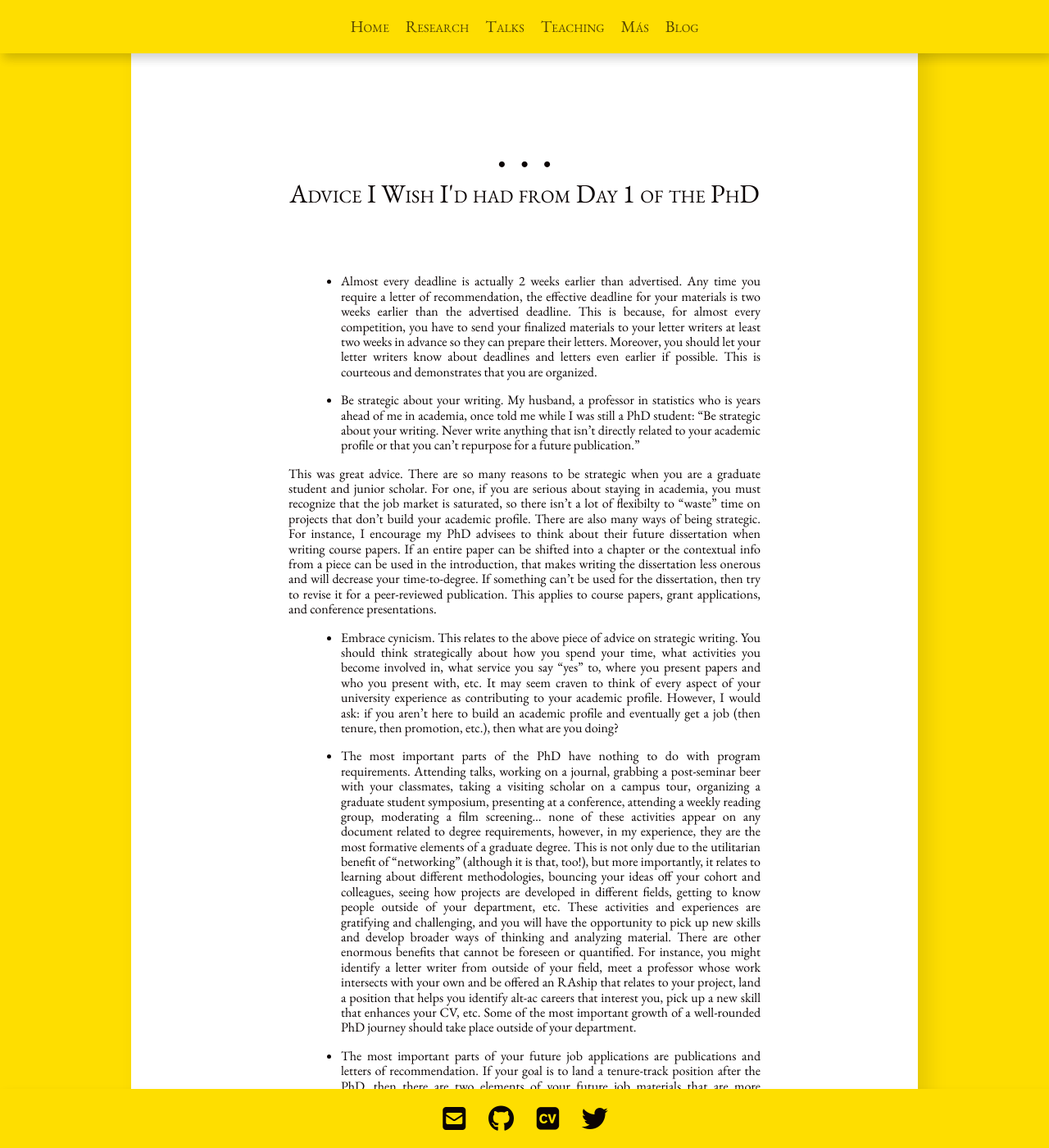
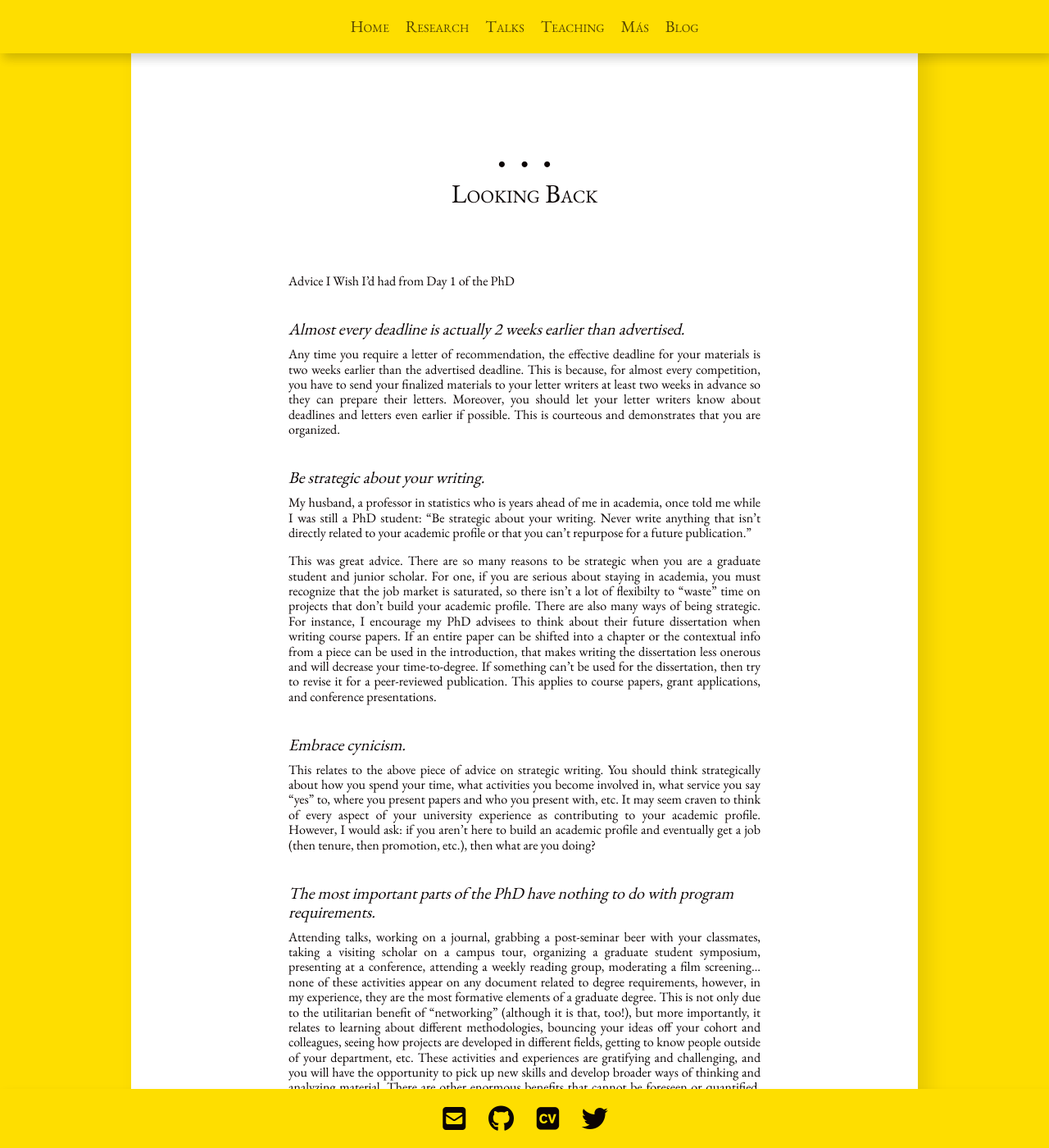
Before and after one commit to dajmcdon/tamara-site, a Jekyll site: the page built from _posts/2021-09-01-wishes.md, in a window 1280 px wide and 1400 px high. Shown: the whole window at 82% size. Built offline with Jekyll 4.4.1, drawn with Linux system fonts in a browser that asks for light colours; nearby versions of some CDN libraries; some web fonts are replaced; some of the changed text lies outside the part shown.

Commit message:
fix post

```diff
--- a/_posts/2021-09-01-wishes.md
+++ b/_posts/2021-09-01-wishes.md
@@ -1,27 +1,27 @@
 ---
-title: "Advice I Wish I'd had from Day 1 of the PhD"
+title: "Looking Back"
 layout: my-post
-excerpt: Thing I Wish I Had Known pre-PhD...
+excerpt: Things I wish I had known pre-PhD...
 
 ---
+Advice I Wish I'd had from Day 1 of the PhD
 
-
-* Almost every deadline is actually 2 weeks earlier than advertised.
+#### Almost every deadline is actually 2 weeks earlier than advertised.
 Any time you require a letter of recommendation, the effective deadline for your materials is two weeks earlier than the advertised deadline. This is because, for almost every competition, you have to send your finalized materials to your letter writers at least two weeks in advance so they can prepare their letters. Moreover, you should let your letter writers know about deadlines and letters even earlier if possible. This is courteous and demonstrates that you are organized.
 
-* Be strategic about your writing.
+#### Be strategic about your writing.
 My husband, a professor in statistics who is years ahead of me in academia, once told me while I was still a PhD student: "Be strategic about your writing. Never write anything that isn't directly related to your academic profile or that you can't repurpose for a future publication."
 
 This was great advice. There are so many reasons to be strategic when you are a graduate student and junior scholar. For one, if you are serious about staying in academia, you must recognize that the job market is saturated, so there isn't a lot of flexibilty to "waste" time on projects that don't build your academic profile. There are also many ways of being strategic. For instance, I encourage my PhD advisees to think about their future dissertation when writing course papers. If an entire paper can be shifted into a chapter or the contextual info from a piece can be used in the introduction, that makes writing the dissertation less onerous and will decrease your time-to-degree. If something can't be used for the dissertation, then try to revise it for a peer-reviewed publication. This applies to course papers, grant applications, and conference presentations.
 
-* Embrace cynicism.
+#### Embrace cynicism.
 This relates to the above piece of advice on strategic writing. You should think strategically about how you spend your time, what activities you become involved in, what service you say "yes" to, where you present papers and who you present with, etc. It may seem craven to think of every aspect of your university experience as contributing to your academic profile. However, I would ask: if you aren't here to build an academic profile and eventually get a job (then tenure, then promotion, etc.), then what are you doing?
 
 
-* The most important parts of the PhD have nothing to do with program requirements.
+#### The most important parts of the PhD have nothing to do with program requirements.
 Attending talks, working on a journal, grabbing a post-seminar beer with your classmates, taking a visiting scholar on a campus tour, organizing a graduate student symposium, presenting at a conference, attending a weekly reading group, moderating a film screening... none of these activities appear on any document related to degree requirements, however, in my experience, they are the most formative elements of a graduate degree. This is not only due to the utilitarian benefit of "networking" (although it is that, too!), but more importantly, it relates to learning about different methodologies, bouncing your ideas off your cohort and colleagues, seeing how projects are developed in different fields, getting to know people outside of your department, etc. These activities and experiences are gratifying and challenging, and you will have the opportunity to pick up new skills and develop broader ways of thinking and analyzing material. There are other enormous benefits that cannot be foreseen or quantified. For instance, you might identify a letter writer from outside of your field, meet a professor whose work intersects with your own and be offered an RAship that relates to your project, land a position that helps you identify alt-ac careers that interest you, pick up a new skill that enhances your CV, etc. Some of the most important growth of a well-rounded PhD journey should take place outside of your department.
 
-* The most important parts of your future job applications are publications and letters of recommendation.
+#### The most important parts of your future job applications are publications and letters of recommendation.
 If your goal is to land a tenure-track position after the PhD, then there are two elements of your future job materials that are more important than all of the rest: the letters of recommendation your mentors will write you and the "Publications" section of your CV. There are other important components, of course. For instance, you should spend lots of time on writing a polished cover letter (which will get your foot in the door so that search committees will read the rest of your materials) and have a tight research statement that shows that you have projects and thoughts beyond the dissertation. However, having a publication or two in recognized, respected journals demonstrates that you know how to play the academic game and will give search committees confidence that you will get tenured. In terms of the letters of recommendation, your mentors will speak to myriad aspects of you as a future colleague and researcher. They will attest to your research potential, vouch for your generosity and collegiality, speak to your teaching and mentoring abilities and potential, and remark on elements of your profile that you won't even think of. These testimonies are incredibly important for piquing the interest of the committee and instilling confidence that you will be a productive, non-toxic potential colleague.
 
 Do note that having strong letters of recommendation should, hopefully, not require anything wildly out of the ordinary from you. If you are in a PhD program, you no doubt are driven, deeply interested in your field, intelligent, and willing to go through a lot of metaphorical pain for a degree (long hours, meeting tight deadlines, tackling challenging readings, putting time into important extracurriculars, etc.). Given your mentorship relationship with your letter writers, they will know all about your academic and extracurricular activities, and they will be able to articulate these in their letters of support. Finally, needing strong letters of recommendation does NOT mean you need to grovel or put up with an abusive or toxic advisor. The relationship with your advisor should provide a safe, constructive mentorship dynamic. No letter of recommendation is worth being mistreated.
```
Also changed, not shown: 2 other files.
